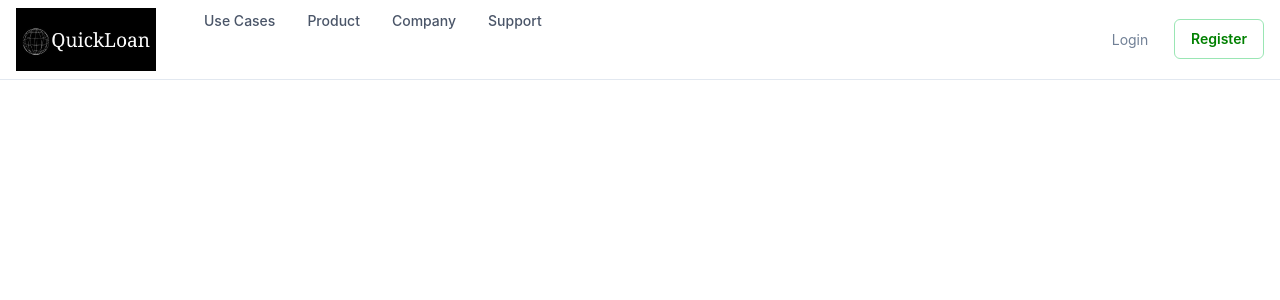
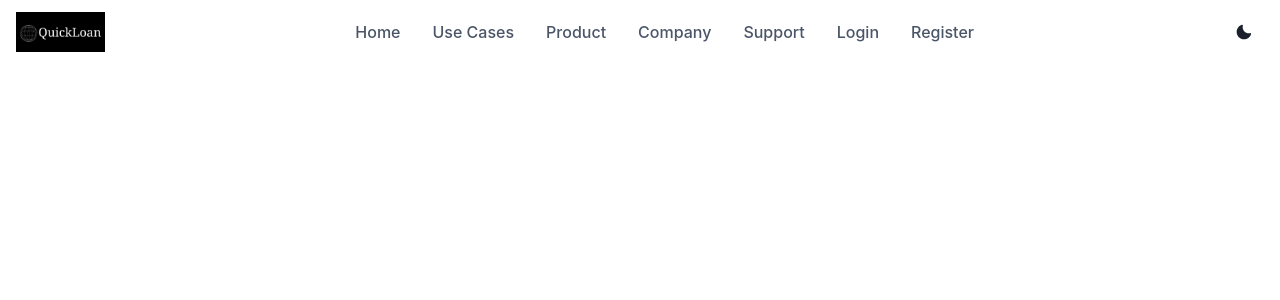
Before and after one commit to sagardeswal123/decorous-lake-5250, a React (Create React App) app in the folder project/: page /emiCalculator in a window 1280 px wide. Shown: the top 300 px of the page. Built offline with nearby package versions, Linux system fonts and the light colour scheme.

Commit message:
updated nav

```diff
--- a/project/src/Components/NavBar.jsx
+++ b/project/src/Components/NavBar.jsx
@@ -1,3 +1,5 @@
+import React from "react";
+import { Link as RouteLink } from "react-router-dom";
 import {
   Box,
   Flex,
@@ -8,124 +10,66 @@ import {
   Collapse,
   Icon,
   Link,
-  Popover,
-  PopoverTrigger,
-  PopoverContent,
+  useDisclosure,
+  useColorMode,
   useColorModeValue,
-  useBreakpointValue,
-  useDisclosure,
 } from "@chakra-ui/react";
 import {
   HamburgerIcon,
   CloseIcon,
+  MoonIcon,
+  SunIcon,
   ChevronDownIcon,
   ChevronRightIcon,
 } from "@chakra-ui/icons";
 import Logo from "../../src/Logo.jpg";
-import Login from "../Pages/Login";
-import { Link as RouteLink } from "react-router-dom";
 
-export default function NavBar() {
-  const { isOpen, onToggle } = useDisclosure();
-
-  return (
-    <Box>
-      <Flex
-        bg={useColorModeValue("white", "gray.800")}
-        color={useColorModeValue("gray.600", "white")}
-        minH={"60px"}
-        py={{ base: 2 }}
-        px={{ base: 4 }}
-        borderBottom={1}
-        borderStyle={"solid"}
-        borderColor={useColorModeValue("gray.200", "gray.900")}
-        align={"center"}
-      >
-        <Flex
-          flex={{ base: 1, md: "auto" }}
-          ml={{ base: -2 }}
-          display={{ base: "flex", md: "none" }}
-        >
-          <IconButton
-            onClick={onToggle}
-            icon={
-              isOpen ? <CloseIcon w={3} h={3} /> : <HamburgerIcon w={5} h={5} />
-            }
-            variant={"ghost"}
-            aria-label={"Toggle Navigation"}
-          />
-        </Flex>
-        <Flex flex={{ base: 1 }} justify={{ base: "center", md: "start" }}>
-          <Text
-            textAlign={useBreakpointValue({ base: "center", md: "left" })}
-            fontFamily={"heading"}
-            color={useColorModeValue("gray.800", "white")}
-          >
-            <img src={Logo} alt="logo" width="140px" height="50px" />
-          </Text>
-
-          <Flex display={{ base: "none", md: "flex" }} ml={10}>
-            <DesktopNav />
-          </Flex>
-        </Flex>
-
-        <Stack
-          flex={{ base: 1, md: 0 }}
-          justify={"flex-end"}
-          direction={"row"}
-          spacing={6}
-        >
-          <Button
-            as={"a"}
-            fontSize={"sm"}
-            fontWeight={400}
-            variant={"link"}
-            href={"#"}
-          >
-            Login
-          </Button>
-
-          <Button
-            as={"a"}
-            display={{ base: "none", md: "inline-flex" }}
-            fontSize={"sm"}
-            fontWeight={600}
-            color={"green"}
-            bg={"white"}
-            border="1px"
-            borderColor="green.200"
-            href={"#"}
-            _hover={{
-              bg: "blue.300",
-            }}
-          >
-            Register
-          </Button>
-        </Stack>
-      </Flex>
-
-      <Collapse in={isOpen} animateOpacity>
-        <MobileNav />
-      </Collapse>
-    </Box>
-  );
-}
+const NAV_ITEMS = [
+  {
+    label: "Home",
+    href: "/",
+  },
+  {
+    label: "Use Cases",
+    href: "/useCase",
+  },
+  {
+    label: "Product",
+    href: "/product",
+  },
+  {
+    label: "Company",
+    href: "/company",
+  },
+  {
+    label: "Support",
+    href: "/support",
+  },
+  {
+    label: "Login",
+    href: "/login",
+  },
+  {
+    label: "Register",
+    href: "/register",
+  },
+];
 
 const DesktopNav = () => {
   const linkColor = useColorModeValue("gray.600", "gray.200");
   const linkHoverColor = useColorModeValue("gray.800", "white");
   const popoverContentBgColor = useColorModeValue("white", "gray.800");
+  const { isOpen, onClose } = useDisclosure();
 
   return (
     <Stack direction={"row"} spacing={4}>
       {NAV_ITEMS.map((navItem) => (
         <Box key={navItem.label}>
-          <Popover trigger={"hover"} placement={"bottom-start"}>
-            <PopoverTrigger>
           <Link
+            as={RouteLink}
+            to={navItem.href}
             p={2}
-                href={navItem.href ?? "#"}
-                fontSize={"sm"}
+            fontSize={"md"}
             fontWeight={500}
             color={linkColor}
             _hover={{
@@ -135,69 +79,15 @@ const DesktopNav = () => {
           >
             {navItem.label}
           </Link>
-            </PopoverTrigger>
-
-            {navItem.children && (
-              <PopoverContent
-                border={0}
-                boxShadow={"xl"}
-                bg={popoverContentBgColor}
-                p={4}
-                rounded={"xl"}
-                minW={"sm"}
-              >
-                <Stack>
-                  {navItem.children.map((child) => (
-                    <DesktopSubNav key={child.label} {...child} />
-                  ))}
-                </Stack>
-              </PopoverContent>
-            )}
-          </Popover>
         </Box>
       ))}
     </Stack>
   );
 };
 
-const DesktopSubNav = ({ label, href, subLabel }) => {
-  return (
-    <Link
-      href={href}
-      role={"group"}
-      display={"block"}
-      p={2}
-      rounded={"md"}
-      _hover={{ bg: useColorModeValue("pink.50", "gray.900") }}
-    >
-      <Stack direction={"row"} align={"center"}>
-        <Box>
-          <Text
-            transition={"all .3s ease"}
-            _groupHover={{ color: "pink.400" }}
-            fontWeight={500}
-          >
-            {label}
-          </Text>
-          <Text fontSize={"sm"}>{subLabel}</Text>
-        </Box>
-        <Flex
-          transition={"all .3s ease"}
-          transform={"translateX(-10px)"}
-          opacity={0}
-          _groupHover={{ opacity: "100%", transform: "translateX(0)" }}
-          justify={"flex-end"}
-          align={"center"}
-          flex={1}
-        >
-          <Icon color={"pink.400"} w={5} h={5} as={ChevronRightIcon} />
-        </Flex>
-      </Stack>
-    </Link>
-  );
-};
+const MobileNav = () => {
+  const { isOpen, onToggle } = useDisclosure();
 
-const MobileNav = () => {
   return (
     <Stack
       bg={useColorModeValue("white", "gray.800")}
@@ -254,7 +144,12 @@ const MobileNavItem = ({ label, children, href }) => {
         >
           {children &&
             children.map((child) => (
-              <Link key={child.label} py={2} href={child.href}>
+              <Link
+                key={child.label}
+                py={2}
+                href={child.href}
+                onClick={onToggle}
+              >
                 {child.label}
               </Link>
             ))}
@@ -264,19 +159,46 @@ const MobileNavItem = ({ label, children, href }) => {
   );
 };
 
-const NAV_ITEMS = [
-  {
-    label: "Use Cases",
-  },
-  {
-    label: "Product",
-  },
-  {
-    label: "Company",
-    href: "#",
-  },
-  {
-    label: "Support",
-    href: "#",
-  },
-];
+const Navbar = () => {
+  const { toggleColorMode } = useColorMode();
+  const SwitchIcon = useColorModeValue(MoonIcon, SunIcon);
+  const bg = useColorModeValue("white", "gray.800");
+  const mobileNav = useColorModeValue("gray.200", "gray.700");
+  const { isOpen, onToggle } = useDisclosure();
+
+  return (
+    <Box bg={bg} px={4}>
+      <Flex h={16} alignItems={"center"} justifyContent={"space-between"}>
+        <IconButton
+          size={"md"}
+          icon={<HamburgerIcon />}
+          aria-label={"Open Menu"}
+          display={{ md: "none" }}
+          onClick={onToggle}
+          variant={"ghost"}
+        />
+        <Link as={RouteLink} to={"/"}>
+          <img src={Logo} alt="Logo" style={{ height: "40px" }} />
+        </Link>
+        <Box display={{ base: "none", md: "flex" }} alignItems={"center"}>
+          <DesktopNav />
+        </Box>
+        <Flex alignItems={"center"}>
+          <IconButton
+            size={"md"}
+            icon={<SwitchIcon />}
+            aria-label={"Toggle Color Mode"}
+            variant={"ghost"}
+            onClick={toggleColorMode}
+          />
+        </Flex>
+      </Flex>
+
+      <Collapse in={isOpen} animateOpacity>
+        <MobileNav />
+      </Collapse>
+    </Box>
+  );
+};
+
+export default Navbar;
```
Lines whose indentation alone changed are shown as unchanged.
